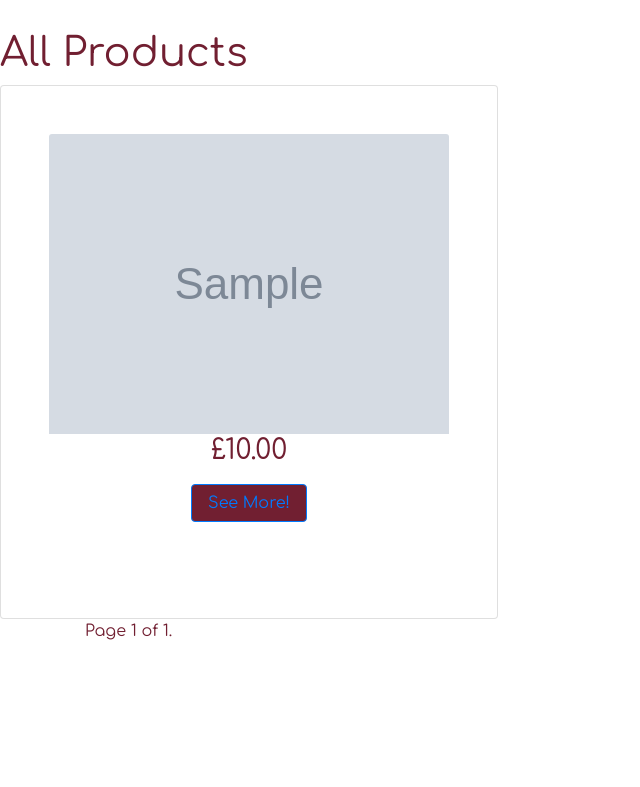
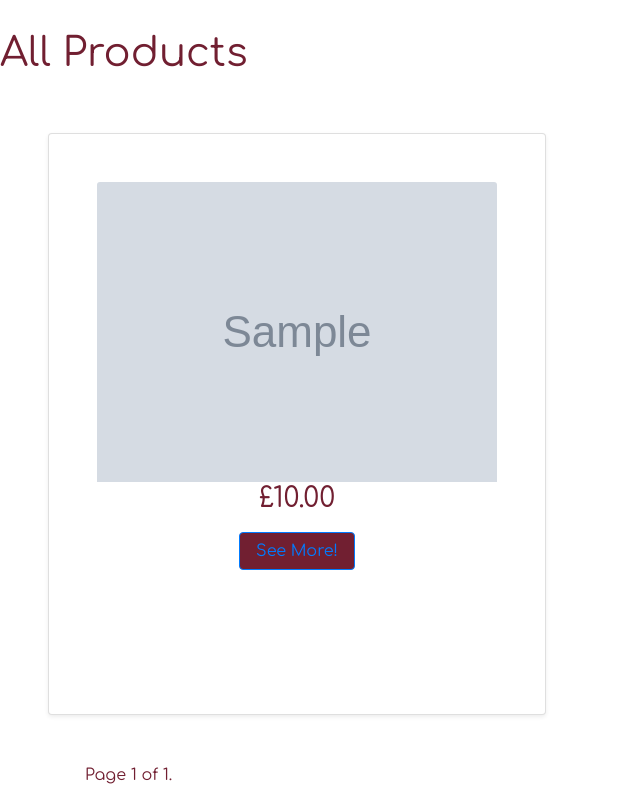
Before and after one commit to PaulModaley/guitarstore, a Django app: page /products/ in a window 1280 px wide. Shown: the part 185-972 px from the top of the page, without its empty margins (0-640 px from the left). Before the commit the page ends 825 px from the top, so only its background shows below. Run offline with Django 3.2, Linux system fonts and the light colour scheme; tables that the repository leaves empty hold one stand-in row (values such as "Sample post"); grey boxes marked "Sample" are stand-in pictures; some libraries are stand-ins or nearby versions.

Commit message:
add styling including spacing and shadow to product pages

```diff
--- a/products/templates/products/products.html
+++ b/products/templates/products/products.html
@@ -11,7 +11,7 @@
 <div class="container-fluid">
     <div class="row products">
         {% for product in products %}
-        <div class="card justify-content-center">
+        <div class="card justify-content-center  m-5 pb-5 shadow-sm">
             <div class="inner-card text-center m-5 pb-5">
                 {% if product.image %}
                 <a href="{% url 'product_detail' product.id %}">
```
